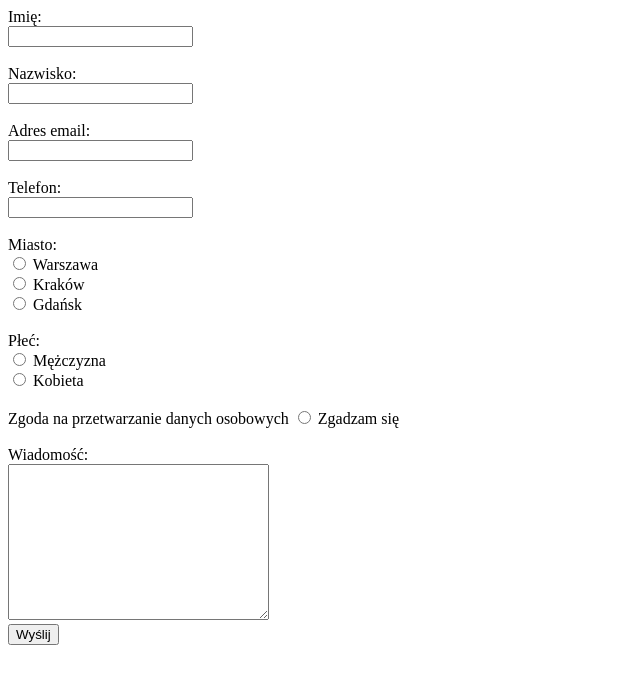
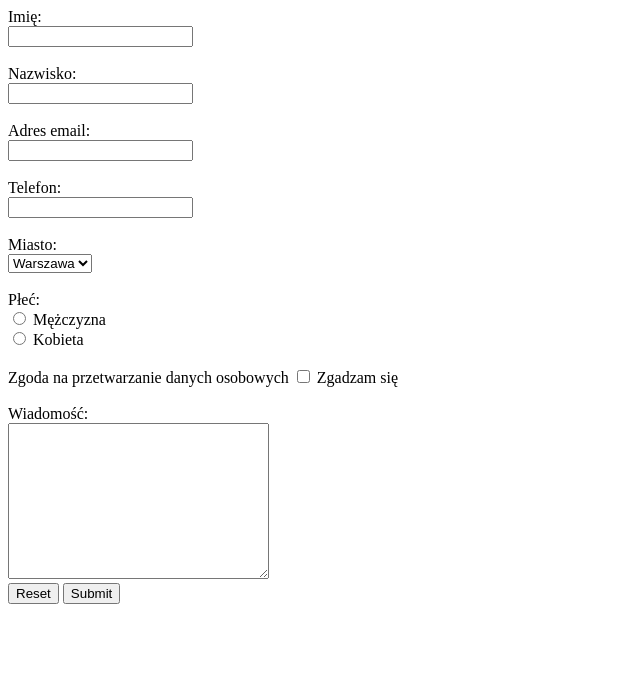
Before and after one commit to Klibanoforos/zadanie-domowe-formularz, a plain HTML site: page index.html in a window 1280 px wide. Shown: the whole page, without its empty margins (0-640 px from the left). Drawn offline with Linux system fonts and the light colour scheme.

Commit message:
chyba gotowe odsłona druga

```diff
--- a/index.html
+++ b/index.html
@@ -7,27 +7,28 @@
 <body>
      <form action="https://formspree.io/klibanoforos@gmail.com" method="post">
         Imię:<br>
-        <input type="text" name="imie"> <br><br>
+        <input type="text" name="Imię"> <br><br>
         Nazwisko:<br>
-        <input type="text" name="nazwisko"> <br><br>
+        <input type="text" name="Nazwisko"> <br><br>
         Adres email:<br>
-        <input type="email" name="adres email"> <br><br>
+        <input type="email" name="Adres email"> <br><br>
         Telefon:<br>
-        <input type="tel" name="telefon"> <br><br>
-        Miasto:<br>
-        <input type="radio" name="miasto"> Warszawa <br>
-        <input type="radio" name="miasto"> Kraków <br>
-        <input type="radio" name="miasto"> Gdańsk <br><br>
+        <input type="tel" name="Telefon"> <br><br>
+       	Miasto:<br>
+       	<select>
+  		<option value="warszawa">Warszawa</option>
+  		<option value="krakow">Kraków</option>
+  		<option value="gdansk">Gdańsk</option>
+		</select> <br><br>
         Płeć:<br>
-        <input type="radio" name="plec"> Mężczyzna <br>
-        <input type="radio" name="plec"> Kobieta <br><br>
+        <input type="radio" name="Płeć" value=mezczyzna> Mężczyzna <br>
+        <input type="radio" name="Płeć" value=kobieta> Kobieta <br><br>
         Zgoda na przetwarzanie danych osobowych
-        <input type="radio" name="zgoda"> Zgadzam się <br><br>
+        <input type="checkbox" name="Zgoda"> Zgadzam się <br><br>
         Wiadomość:<br>
-        <textarea name="wiadomosc" rows="10" cols="30"></textarea> <br>
-
-        <input type="submit" name="wyslij" value="Wyślij">
-
-    </form>
+        <textarea name="Wiadomość" rows="10" cols="30"></textarea> <br>
+        <input type="reset">
+        <input type="submit">
+   </form>
 </body>
 </html>
```
